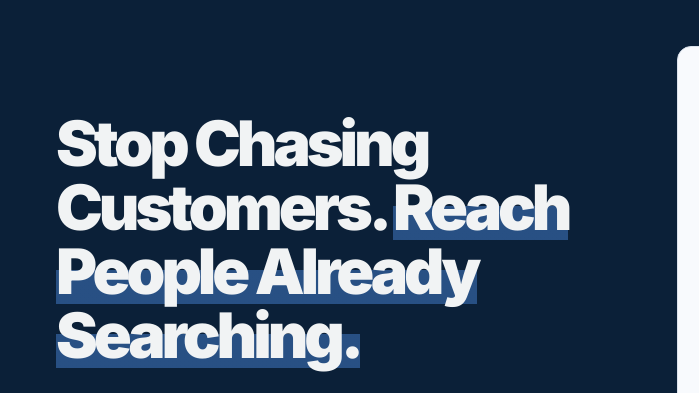
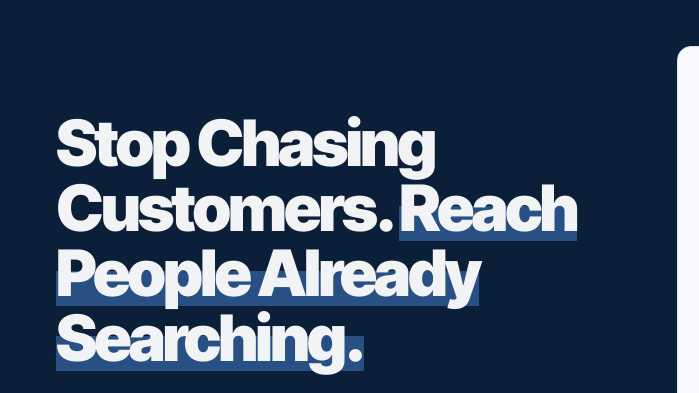
Before and after one commit to mecaelam/pipelineleadsco, a plain HTML site: page index.html in a window 1280 px wide. Shown: the part 121-514 px from the top of the page, 0-699 px from the left. Drawn offline with Linux system fonts and the light colour scheme.

Commit message:
Apply requested Inter Tight hero typography

```diff
--- a/styles.css
+++ b/styles.css
@@ -1,4 +1,4 @@
-@import url('https://fonts.googleapis.com/css2?family=Archivo:wght@400;500;600;700&family=DM+Sans:wght@400;500;600;700&family=Inter:wght@900&display=swap');
+@import url('https://fonts.googleapis.com/css2?family=Archivo:wght@400;500;600;700&family=DM+Sans:wght@400;500;600;700&family=Inter:wght@900&family=Inter+Tight:wght@900&display=swap');
 :root{--navy:#0b2038;--ink:#172535;--muted:#586575;--blue:#0869d6;--paper:#f7f8fa;--line:#d8dfe7;--body:'DM Sans',Arial,sans-serif;--heading:'Archivo',Arial,sans-serif}
 *{box-sizing:border-box}
 html{scroll-behavior:smooth;scroll-padding-top:100px}
@@ -47,10 +47,9 @@ h3{font-size:18px;line-height:1.4;letter-spacing:-.35px}
 .hero-copy{min-width:0;padding-bottom:13px}
 .hero h1{font-size:clamp(58px,5.8vw,83px);line-height:1.04;letter-spacing:-3.8px;font-weight:500}
 .hero h1>span{color:#8ab4f8}
-.hero h1.hero-title{font-family:'Inter','Arial Black',Arial,sans-serif;font-size:clamp(48px,4.9vw,70px);line-height:1.02;letter-spacing:-.065em;font-weight:900;text-wrap:balance}
+.hero h1.hero-title{font-family:"Inter Tight",sans-serif;font-weight:900;font-size:clamp(42px,5vw,72px);line-height:1.02;letter-spacing:-0.045em;text-wrap:balance}
 .hero h1>.headline-highlight{color:#f1f3f4;background-image:linear-gradient(rgba(87,158,255,.38),rgba(87,158,255,.38));background-repeat:no-repeat;background-position:left 88%;background-size:100% .55em;-webkit-box-decoration-break:clone;box-decoration-break:clone;animation:headline-marker 1.05s cubic-bezier(.22,.61,.36,1) .35s both}
 @keyframes headline-marker{from{background-size:0% .55em}to{background-size:100% .55em}}
-@media(max-width:680px){.hero h1.hero-title{font-size:clamp(42px,11.8vw,58px);letter-spacing:-.055em}}
 .hero-description{max-width:380px;color:#bdc1c6;font-size:17px;line-height:1.75;margin-top:28px}
 .hero-cta{margin-top:29px;min-width:232px}
 .price-note{margin-top:16px;font-size:12px;color:#aeb4bd;line-height:1.8}
```
